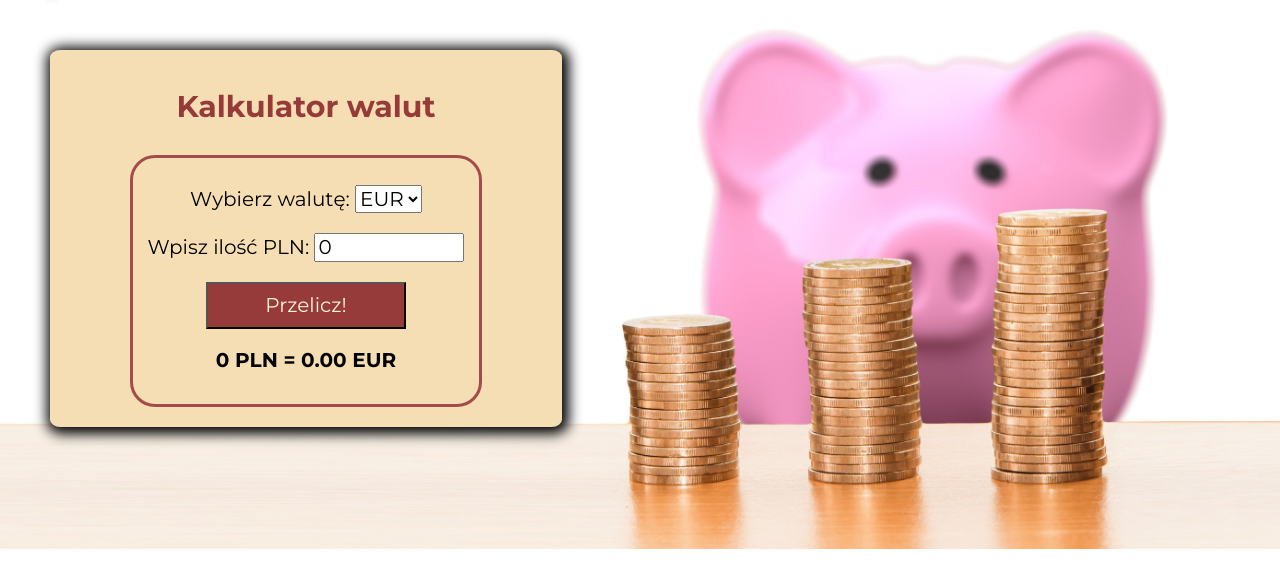
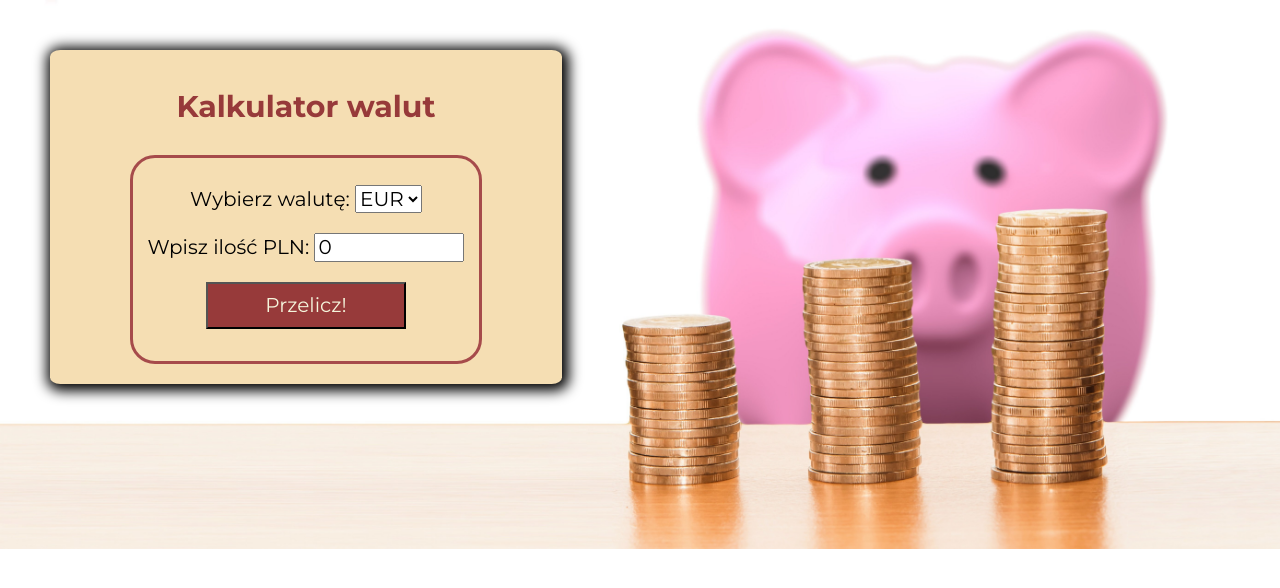
Before and after one commit to MCBombiPL/currency-converter-react, a React (Create React App) app: page / in a window 1280 px wide. Shown: the top 588 px of the page. Built offline with nearby package versions, Linux system fonts and the light colour scheme.

Commit message:
changed result to an object

```diff
--- a/src/App.js
+++ b/src/App.js
@@ -10,7 +10,7 @@ import { useState } from "react";
 function App() {
   const [selectedCurrency, setCurrency] = useState("EUR");
   const [amount, setAmount] = useState(0);
-  const [result, setResult] = useState(0);
+  const [result, setResult] = useState(null);
 
   const onSelectChange = ({ target }) => {
     setCurrency(target.value);
@@ -30,7 +30,7 @@ function App() {
     };
 
     if (!amount || !conversionRates[selectedCurrency]) {
-      return null;
+      return 0;
     }
 
     return amount / conversionRates[selectedCurrency];
@@ -39,7 +39,11 @@ function App() {
   const onFormSubmit = (event) => {
     event.preventDefault();
     const convertedResult = calculateResult(amount, selectedCurrency);
-    setResult(convertedResult);
+    setResult({
+      finalResult: convertedResult,
+      moneyAmount: amount,
+      currency: selectedCurrency,
+    });
   };
 
   return (
@@ -57,11 +61,13 @@ function App() {
           onInputChange={onInputChange}
         />
         <Button text="Przelicz!" type="submit" onClick={onFormSubmit} />
-        <Result
-          result={result}
-          amount={amount}
-          selectedCurrency={selectedCurrency}
-        />
+        {result && (
+          <Result
+            result={result.finalResult}
+            amount={result.moneyAmount}
+            selectedCurrency={result.currency}
+          />
+        )}
       </Fieldset>
     </FormContainer>
   );
```
Also changed, not shown: src/Result/index.js (line endings or trailing spaces).
